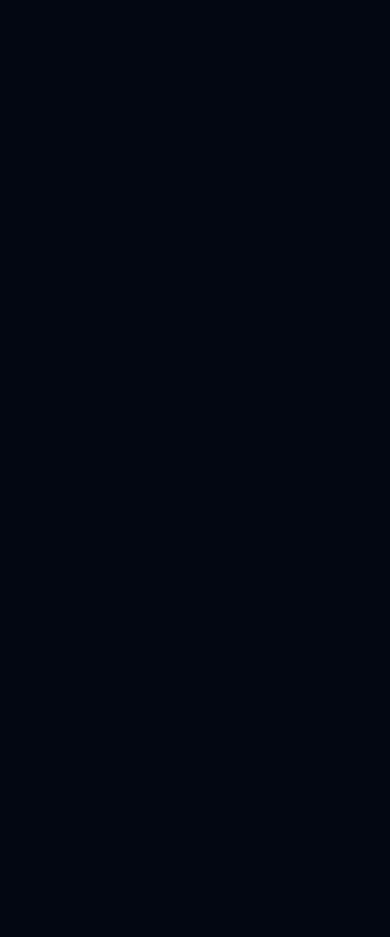
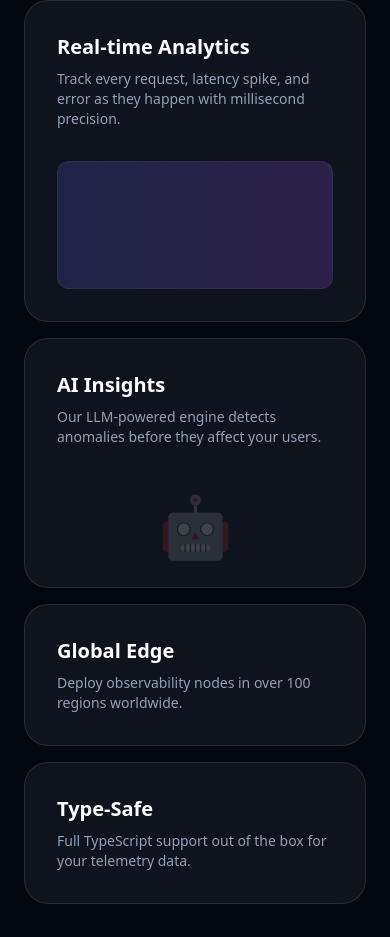
Before and after one commit to Holupeter/Lumina-saas, a Next.js app: page / in a window 390 px wide. Shown: the part 1060-1997 px from the top of the page. Before the commit the page ends 1688 px from the top, so only its background shows below. Built offline with nearby package versions, Linux system fonts and the light colour scheme.

Commit message:
feat: implement responsive Bento Gird feature section

```diff
--- a/src/app/page.tsx
+++ b/src/app/page.tsx
@@ -1,9 +1,11 @@
 import Hero from "@/components/Hero";
+import BentoGrid from "@/components/BentoGrid";
 
 export default function Home() {
   return (
     <main>
       <Hero />
+      <BentoGrid />
       {/* This spacer helps us test the Navbar scroll effect */}
       <div className="h-screen bg-brand-dark" />
     </main>
--- /dev/null
+++ b/src/components/BentoGrid.tsx
@@ -0,0 +1,72 @@
+import React from "react";
+
+const BentoCard = ({
+  title,
+  description,
+  className = "",
+  children
+}: {
+  title: string;
+  description: string;
+  className?: string;
+  children?: React.ReactNode
+}) => (
+  <div className={`group relative overflow-hidden rounded-3xl border border-white/10 bg-white/5 p-8 transition-all hover:bg-white/10 ${className}`}>
+    <div className="relative z-10">
+      <h3 className="text-xl font-bold text-white">{title}</h3>
+      <p className="mt-2 text-sm text-slate-400">{description}</p>
+    </div>
+    {children}
+    {/* Subtle Gradient Glow on Hover */}
+    <div className="absolute inset-0 z-0 bg-gradient-to-br from-brand-primary/10 to-transparent opacity-0 transition-opacity group-hover:opacity-100" />
+  </div>
+);
+
+export default function BentoGrid() {
+  return (
+    <section id="features" className="bg-brand-dark py-24">
+      <div className="container mx-auto px-6">
+        <h2 className="mb-12 text-3xl font-bold text-white md:text-5xl">
+          Engineered for <span className="text-brand-primary">Precision.</span>
+        </h2>
+
+        {/* The Magic Grid Container */}
+        <div className="grid grid-cols-1 gap-4 sm:grid-cols-2 lg:grid-cols-3 lg:grid-rows-2">
+
+          {/* Card 1: Large (Spans 2 columns) */}
+          <BentoCard
+            title="Real-time Analytics"
+            description="Track every request, latency spike, and error as they happen with millisecond precision."
+            className="lg:col-span-2 lg:row-span-1"
+          >
+            <div className="mt-8 h-32 w-full rounded-xl bg-gradient-to-r from-brand-primary/20 to-brand-accent/20 border border-white/5 animate-pulse" />
+          </BentoCard>
+
+          {/* Card 2: Tall (Spans 2 rows) */}
+          <BentoCard
+            title="AI Insights"
+            description="Our LLM-powered engine detects anomalies before they affect your users."
+            className="lg:col-span-1 lg:row-span-2"
+          >
+             <div className="mt-12 flex justify-center text-6xl opacity-20">🤖</div>
+          </BentoCard>
+
+          {/* Card 3: Standard */}
+          <BentoCard
+            title="Global Edge"
+            description="Deploy observability nodes in over 100 regions worldwide."
+            className="lg:col-span-1"
+          />
+
+          {/* Card 4: Standard */}
+          <BentoCard
+            title="Type-Safe"
+            description="Full TypeScript support out of the box for your telemetry data."
+            className="lg:col-span-1"
+          />
+
+        </div>
+      </div>
+    </section>
+  );
+}
```
